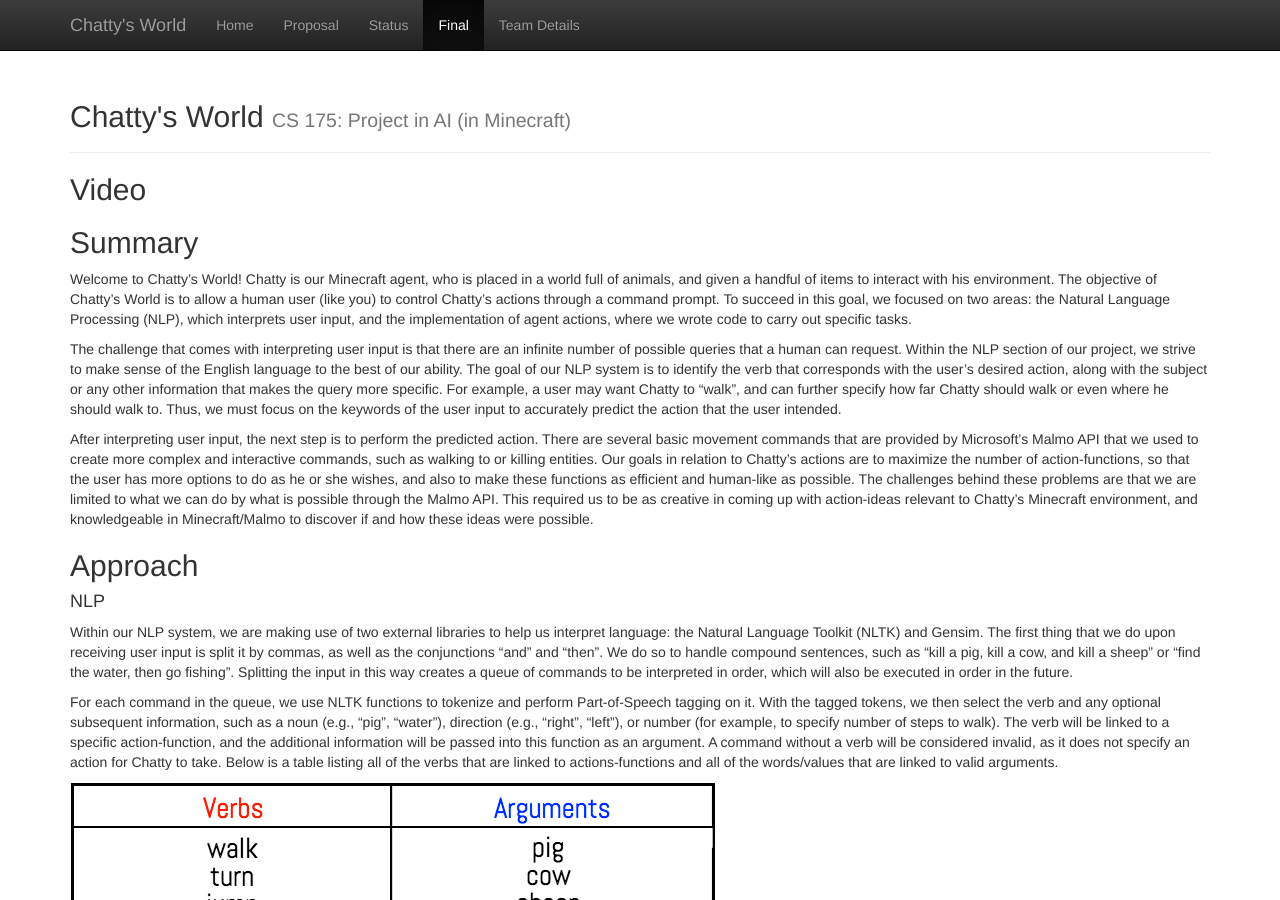
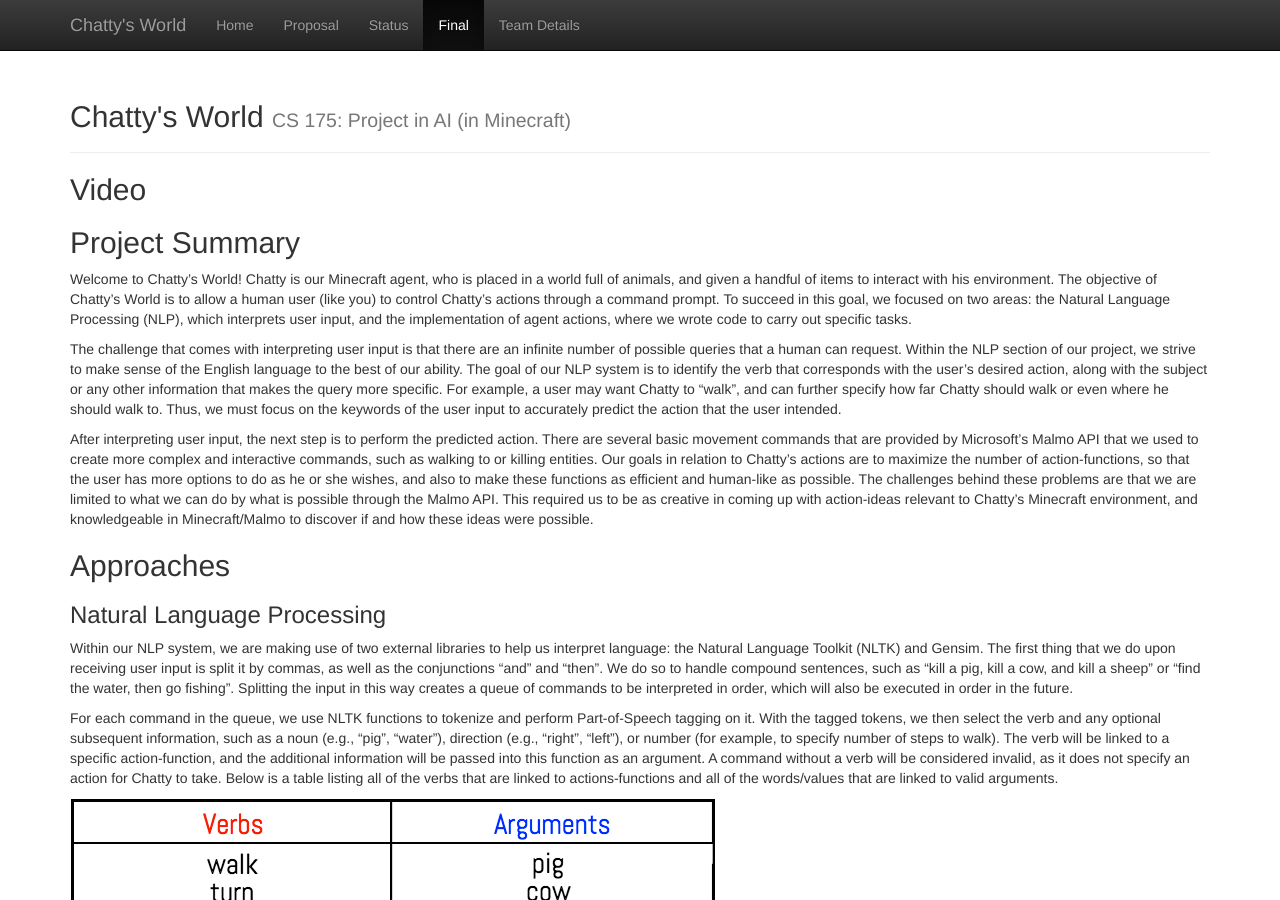
Before and after one commit to paulan94/Chattys-World, a Jekyll site: the page built from docs/final.md, in a window 1280 px wide and 900 px high. Built offline with Jekyll 4.4.1, drawn with Linux system fonts in a browser that asks for light colours.

Commit message:
Create final.md

```diff
--- a/docs/final.md
+++ b/docs/final.md
@@ -5,17 +5,17 @@ title: Final Report
 
 ## Video
 
-## Summary
+## Project Summary
 Welcome to Chatty’s World! Chatty is our Minecraft agent, who is placed in a world full of animals, and given a handful of items to interact with his environment. The objective of Chatty’s World is to allow a human user (like you) to control Chatty’s actions through a command prompt. To succeed in this goal, we focused on two areas: the Natural Language Processing (NLP), which interprets user input, and the implementation of agent actions, where we wrote code to carry out specific tasks.
 
 The challenge that comes with interpreting user input is that there are an infinite number of possible queries that a human can request. Within the NLP section of our project, we strive to make sense of the English language to the best of our ability. The goal of our NLP system is to identify the verb that corresponds with the user’s desired action, along with the subject or any other information that makes the query more specific. For example, a user may want Chatty to “walk”, and can further specify how far Chatty should walk or even where he should walk to. Thus, we must focus on the keywords of the user input to accurately predict the action that the user intended.
 
 After interpreting user input, the next step is to perform the predicted action. There are several basic movement commands that are provided by Microsoft’s Malmo API that we used to create more complex and interactive commands, such as walking to or killing entities. Our goals in relation to Chatty’s actions are to maximize the number of action-functions, so that the user has more options to do as he or she wishes, and also to make these functions as efficient and human-like as possible. The challenges behind these problems are that we are limited to what we can do by what is possible through the Malmo API. This required us to be as creative in coming up with action-ideas relevant to Chatty’s Minecraft environment, and knowledgeable in Minecraft/Malmo to discover if and how these ideas were possible.
 
-## Approach
+## Approaches
 
+### Natural Language Processing
 
-#### NLP
 Within our NLP system, we are making use of two external libraries to help us interpret language: the Natural Language Toolkit (NLTK) and Gensim. The first thing that we do upon receiving user input is split it by commas, as well as the conjunctions “and” and “then”. We do so to handle compound sentences, such as “kill a pig, kill a cow, and kill a sheep” or “find the water, then go fishing”. Splitting the input in this way creates a queue of commands to be interpreted in order, which will also be executed in order in the future.
 
 For each command in the queue, we use NLTK functions to tokenize and perform Part-of-Speech tagging on it. With the tagged tokens, we then select the verb and any optional subsequent information, such as a noun (e.g., “pig”, “water”), direction (e.g., “right”, “left”), or number (for example, to specify number of steps to walk). The verb will be linked to a specific action-function, and the additional information will be passed into this function as an argument. A command without a verb will be considered invalid, as it does not specify an action for Chatty to take. Below is a table listing all of the verbs that are linked to actions-functions and all of the words/values that are linked to valid arguments.
@@ -24,8 +24,8 @@ For each command in the queue, we use NLTK functions to tokenize and perform Par
 
 In our approach thus far, our NLP system will successfully interpret commands like “find a pig”, but is unable to do so for commands like “locate a boar”. These two have the same meaning, but our system does not yet account for synonyms. The Gensim library will help us with NLP through the use of word vectors, so that each word that we examine from the user input will have its own unique vector representation. This requires the use Gensim to train/build a word2vector model, from which we can find a word’s associated vector. We build our model using Google's GoogleNews-vectors-negative300.bin file. With this, we can now compare the keywords of the user input to the words that our system already recognizes, by finding the cosine similarities between them. Doing so, a verb like “locate” will be linked to “find”, as the cosine similarities between these two words will be the highest, while those between pairs like “locate” and “kill” would be relatively low. In the same way, the word “boar” would be linked to “pig”. We also set a threshold, so that if a token does not have at least a 0.3 cosine similarity with its best match, then it will not be considered valid. We determined this value to be appropriate after lots of trial and error. Our NLP system can now interpret a much wider range of queries, as different verbs and arguments can be used to perform actions.
 
+### Action Functions
 
-#### Action Functions
 To create actions for our agent to perform, we make use of Malmo's InventoryCommands and movement commands (AbsoluteMovementCommands, ContinouousMovementCommands), as well as Malmo's ObservationFromRay, ObservationFromNearbyEntities, and ObservationFromFullStats. Malmo provides several commands for simple movement, such as walking and turning, which we use to create more specific and complex commands. Receiving the Malmo world state observations is extremely crucial to the success of our created commands, as observing the world is necessary to complete tasks such as finding entities (ObservationFromNearbyEntities). In order to find a pig, we must check for the pig entities within our observation, grab their coordinates, and compare them with our agent's coordinates. In our “find” function, we calculate the Euclidian Distances to see which pig is the closest, then use movement commands to walk to the location, until the pig is observed to be in our LineOfSight and in range (for striking or feeding) from ObservationFromRay. In a simple example of how this works, observe the figure below.
 
 ![Chart](findPig.jpg)
```
Also changed, not shown: other parts of docs/final.md (+4 -0 lines).
